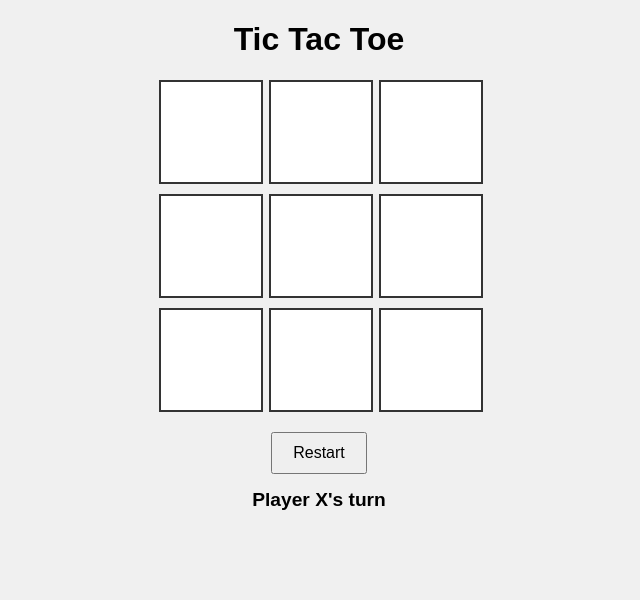
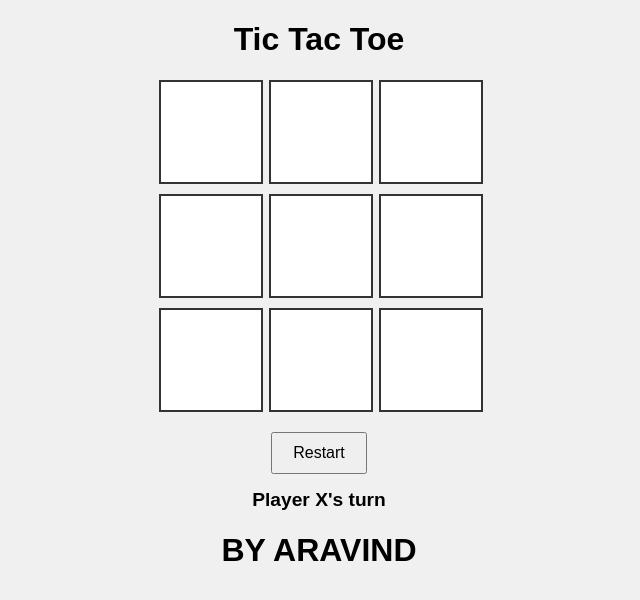
Before and after one commit to AravindMadasamy/Tic-tac-toe, a plain HTML site: page index.html in a window 1280 px wide. Shown: the whole page, without its empty margins (321-961 px from the left). Drawn offline with Linux system fonts and the light colour scheme.

Commit message:
Update index.html

```diff
--- a/index.html
+++ b/index.html
@@ -21,7 +21,7 @@
   </div>
   <button id="restartButton">Restart</button>
   <div id="statusText"></div>
-
+<h1>BY ARAVIND </h1>
   <script src="script.js"></script>
 </body>
 </html>
```
